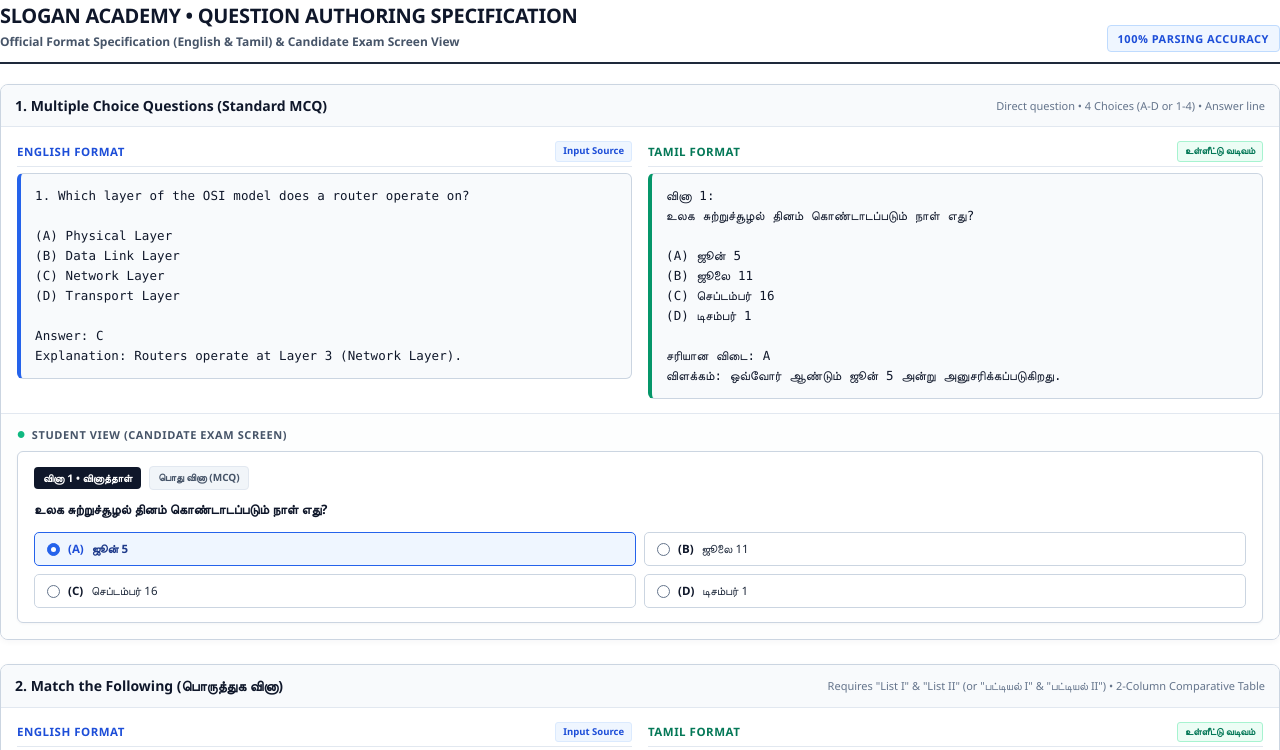
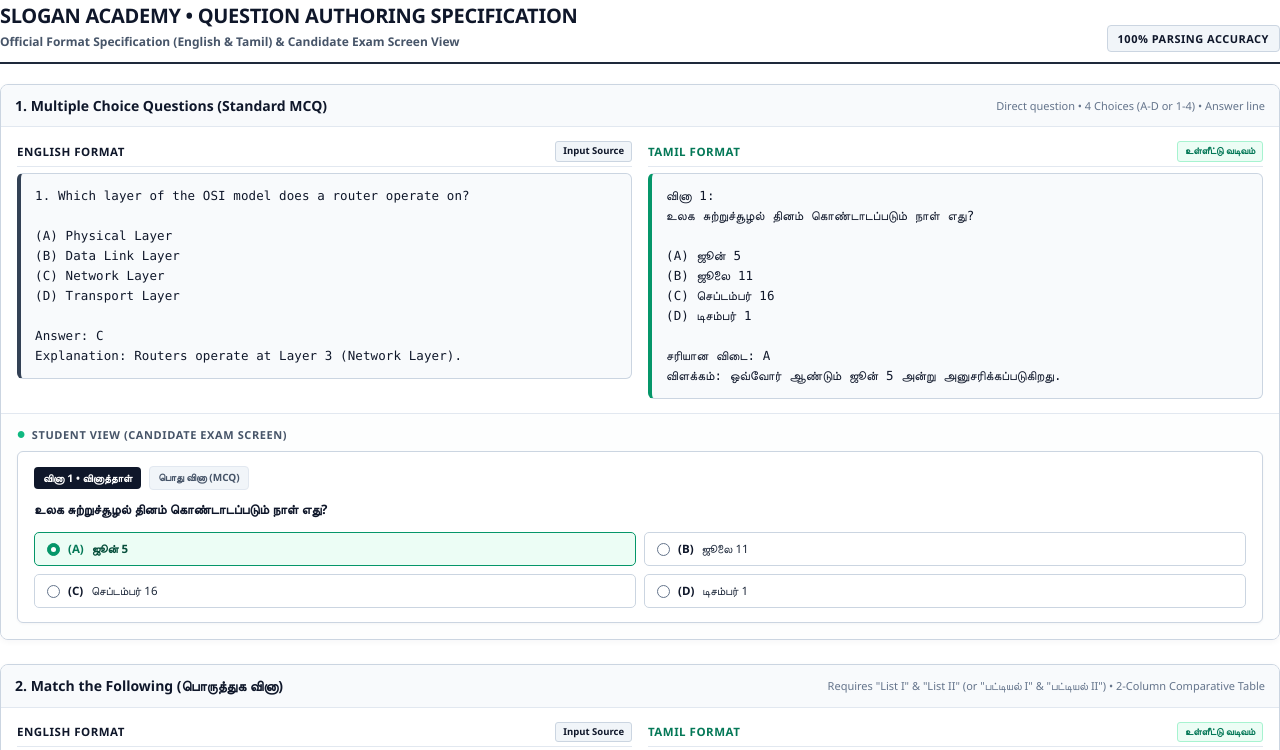
Before and after one commit to naviixraj/slogan, a website: page print-template.html in a window 1280 px wide. Shown: the top 750 px of the page. Drawn offline with Linux system fonts and the light colour scheme.

Commit message:
Eliminate all blue colors; replace with elegant dark slate and forest emerald accents

```diff
--- a/print-template.html
+++ b/print-template.html
@@ -52,11 +52,11 @@
         .doc-tag {
             font-size: 11px;
             font-weight: 700;
-            background: #EFF6FF;
-            color: #1D4ED8;
+            background: #F1F5F9;
+            color: #0F172A;
             padding: 4px 10px;
             border-radius: 4px;
-            border: 1px solid #BFDBFE;
+            border: 1px solid #CBD5E1;
             text-transform: uppercase;
             letter-spacing: 0.5px;
         }
@@ -131,7 +131,7 @@
         }
 
         .lang-title.english {
-            color: #1D4ED8;
+            color: #0F172A;
         }
 
         .lang-title.tamil {
@@ -146,9 +146,9 @@
         }
 
         .lang-pill.english {
-            background: #EFF6FF;
-            color: #1D4ED8;
-            border: 1px solid #DBEAFE;
+            background: #F1F5F9;
+            color: #0F172A;
+            border: 1px solid #CBD5E1;
         }
 
         .lang-pill.tamil {
@@ -161,7 +161,7 @@
         .code-box {
             background: #F8FAFC;
             border: 1px solid #CBD5E1;
-            border-left: 4px solid #2563EB;
+            border-left: 4px solid #334155;
             border-radius: 6px;
             padding: 12px 14px;
             font-family: 'Consolas', 'Menlo', 'Nirmala UI', monospace;
@@ -349,10 +349,11 @@
         }
 
         .student-option-tile.selected {
-            background: #EFF6FF;
-            border-color: #2563EB;
-            font-weight: 600;
-            color: #1E3A8A;
+            background: #ECFDF5;
+            border-color: #059669;
+            border-width: 1.5px;
+            font-weight: 700;
+            color: #064E3B;
         }
 
         .radio-circle {
@@ -366,8 +367,8 @@
         }
 
         .student-option-tile.selected .radio-circle {
-            border-color: #2563EB;
-            background: #2563EB;
+            border-color: #059669;
+            background: #059669;
         }
 
         .radio-dot {
@@ -383,7 +384,7 @@
         }
 
         .student-option-tile.selected .opt-key {
-            color: #1D4ED8;
+            color: #047857;
         }
 
         /* DO'S & DON'TS TABLE */
```
Also changed, not shown: 2 other files.
